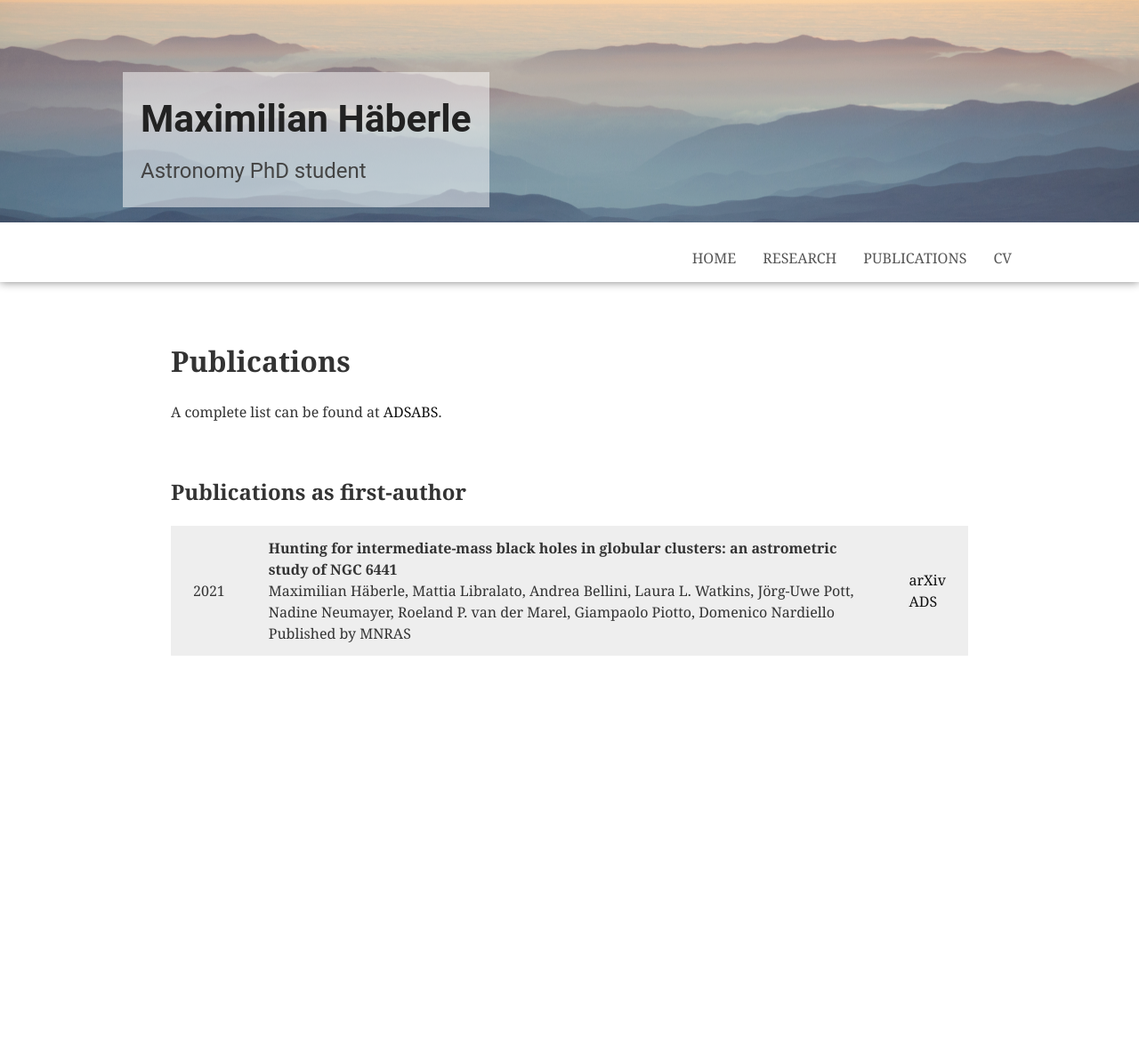
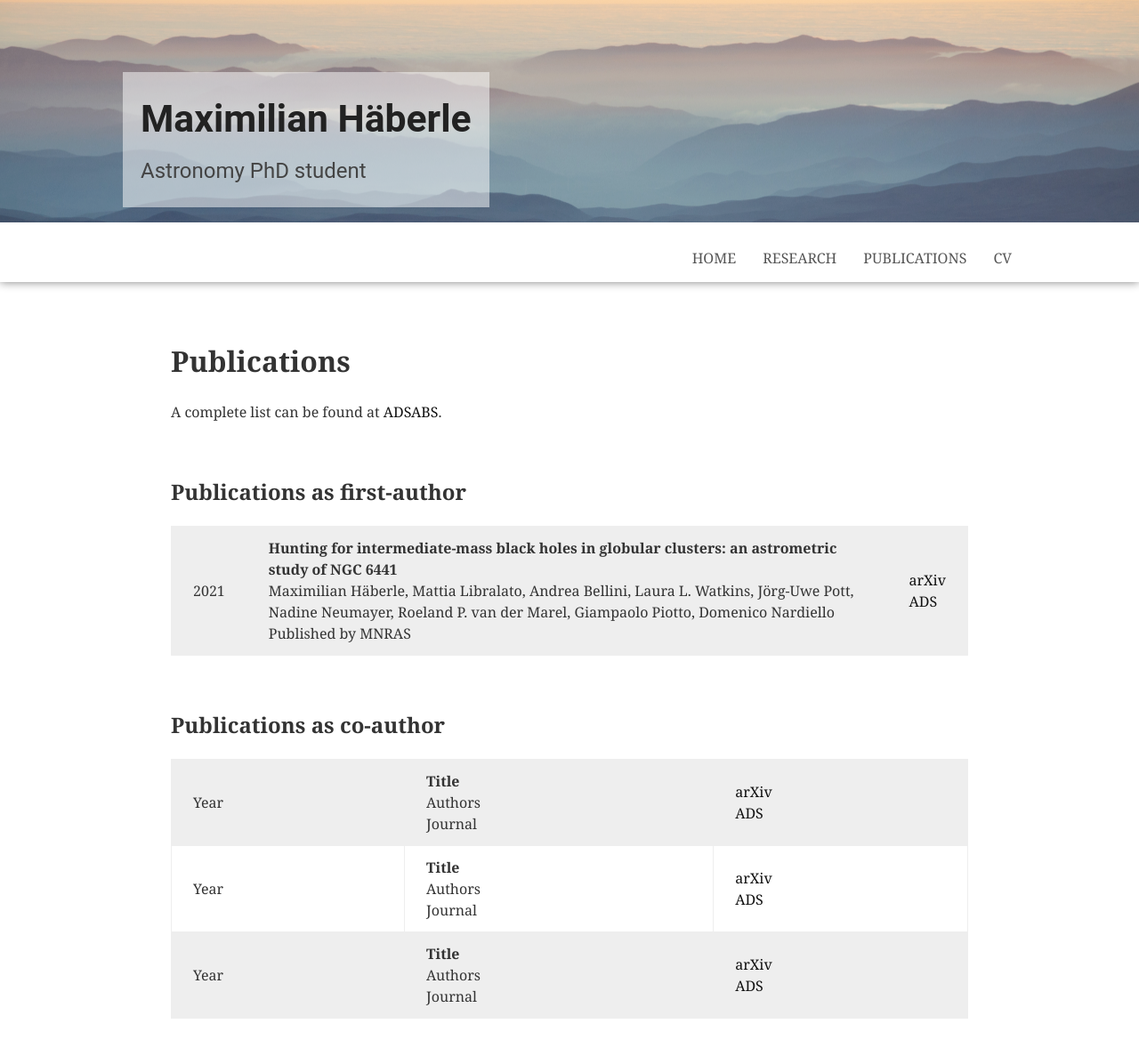
Before and after one commit to maxhaeberle/maxhaeberle.github.io, a Jekyll site: the page built from publications.html, in a window 1280 px wide. Shown: the whole page at 89% size. Built offline with Jekyll 4.4.1, drawn with Linux system fonts in a browser that asks for light colours; before the commit the page ends 900 px from its top, so only the background shows below that.

Commit message:
Added co-authored publication table

```diff
--- a/publications.html
+++ b/publications.html
@@ -25,6 +25,36 @@ header-image: ../assets/img/lasilla2.jpg
 	<tr>
 
 </table>
+
+
+<h2>Publications as co-author</h2>
+
+
+<table class="table">
+	<tr>
+		<td>Year</td>
+		<td><b>Title</b><br>
+			Authors<br>
+			Journal</td>
+		<td><a href="https://arxiv.org" target="_blank">arXiv</a><br><a href="https://ui.adsabs.harvard.edu/abs/" target="_blank">ADS</a></td>
+	</tr>
+    <tr>
+    <td>Year</td>
+    <td><b>Title</b><br>
+        Authors<br>
+        Journal</td>
+    <td><a href="https://arxiv.org" target="_blank">arXiv</a><br><a href="https://ui.adsabs.harvard.edu/abs/" target="_blank">ADS</a></td>
+    </tr>
+    <tr>
+    <td>Year</td>
+    <td><b>Title</b><br>
+        Authors<br>
+        Journal</td>
+    <td><a href="https://arxiv.org" target="_blank">arXiv</a><br><a href="https://ui.adsabs.harvard.edu/abs/" target="_blank">ADS</a></td>
+</tr>
+<tr>
+</table>
+
 <!--
 		<td>    </td>
 		<td><b>Spatially Resolving the Kinematics of the <100 &mu;as Quasar Broad-line Region Using Spectroastrometry.<br>II. The First Tentative Detection in a Luminous Quasar at z = 2.3</b><br>
```
Also changed, not shown: 1 other file.
